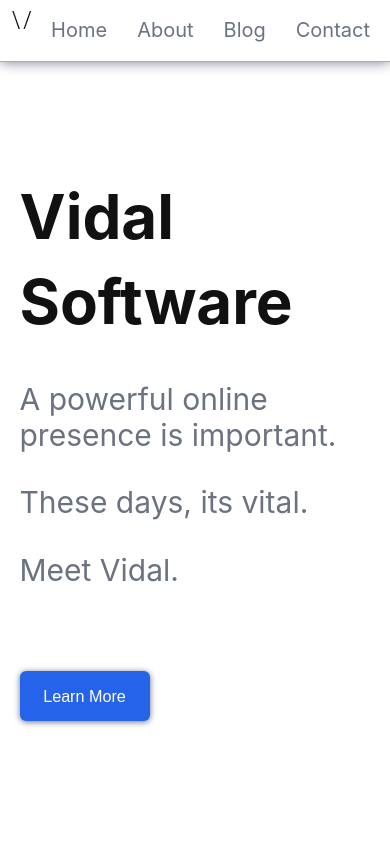
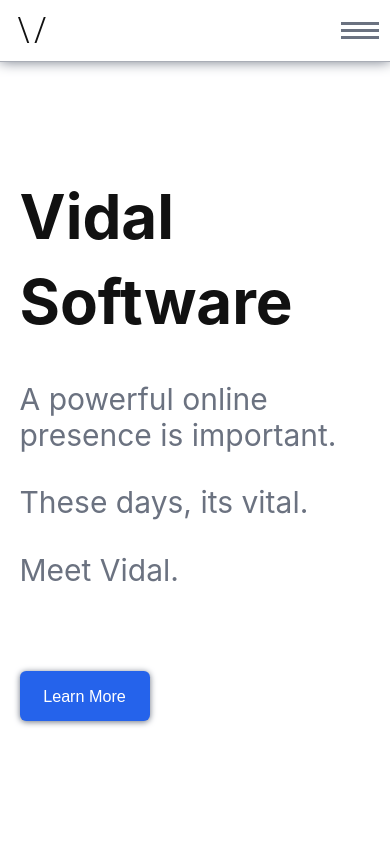
Before and after one commit to raglandc/vidal-production, a Next.js app: page / in a window 390 px wide. Shown: the top 844 px of the page. Built offline with nearby package versions, Linux system fonts and the light colour scheme.

Commit message:
responsive nav bar now works for mobile and desktop menus

```diff
--- a/components/layout/MainNavigation.tsx
+++ b/components/layout/MainNavigation.tsx
@@ -1,6 +1,6 @@
 //components
 
-import { useState } from "react";
+import { useState, useEffect } from "react";
 import Logo from "../sections/sectionComponents/Logo";
 import MobileNavIcon from "../sections/sectionComponents/MobileNavIcon";
 import ListNavigation from "../sections/sectionComponents/ListNavigation";
@@ -8,14 +8,31 @@ import ListNavigation from "../sections/sectionComponents/ListNavigation";
 //styles
 import styles from "./MainNavigation.module.css";
 
+const mediaQuery = "screen and (min-width: 1000px)";
+
 ////// component /////////
 const MainNavigation = () => {
-  const [isMobile, setIsMobile] = useState(true);
+  //responsive navbar
+  const mql = window.matchMedia(mediaQuery);
+  const [isDesktop, setIsDesktop] = useState(mql.matches);
+
+  useEffect(() => {
+    const mediaChangeHandler = function (this: MediaQueryList) {
+      setIsDesktop(this.matches);
+    };
+
+    mql.addEventListener("change", mediaChangeHandler);
+    setIsDesktop(mql.matches);
+
+    return () => {
+      mql.removeEventListener("change", mediaChangeHandler);
+    };
+  }, [mql]);
 
   return (
     <nav className={styles.navigation}>
       <Logo />
-      {!isMobile ? <MobileNavIcon /> : <ListNavigation />}
+      {isDesktop ? <ListNavigation /> : <MobileNavIcon />}
     </nav>
   );
 };
--- a/components/sections/sectionComponents/MobileNavIcon.module.css
+++ b/components/sections/sectionComponents/MobileNavIcon.module.css
@@ -10,7 +10,7 @@
 .menuSlash {
   width: 61.8%;
   height: 3px;
-  background-color: #111;
+  background-color: #6b7280;
   margin: 2px auto;
   transition: all 0.314s ease-in-out;
 }
@@ -19,7 +19,7 @@
 .menuSlashActive_middle {
   width: 34%;
   height: 3px;
-  background-color: #111;
+  background-color: #6b7280;
   margin: 2px auto;
   transition: all 0.1618s ease-out;
 }
```
